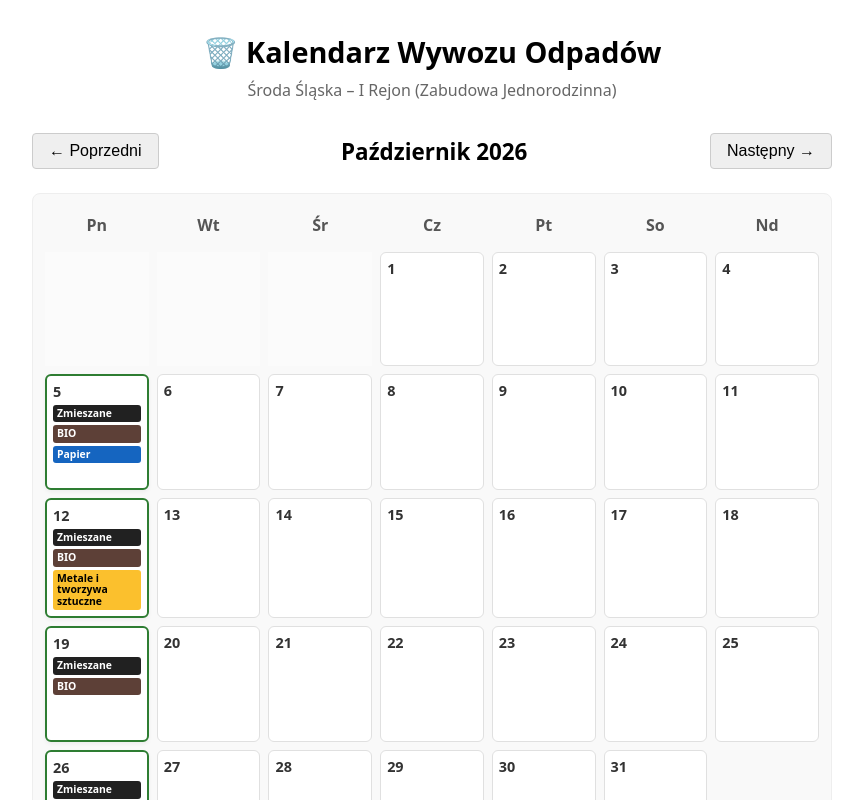
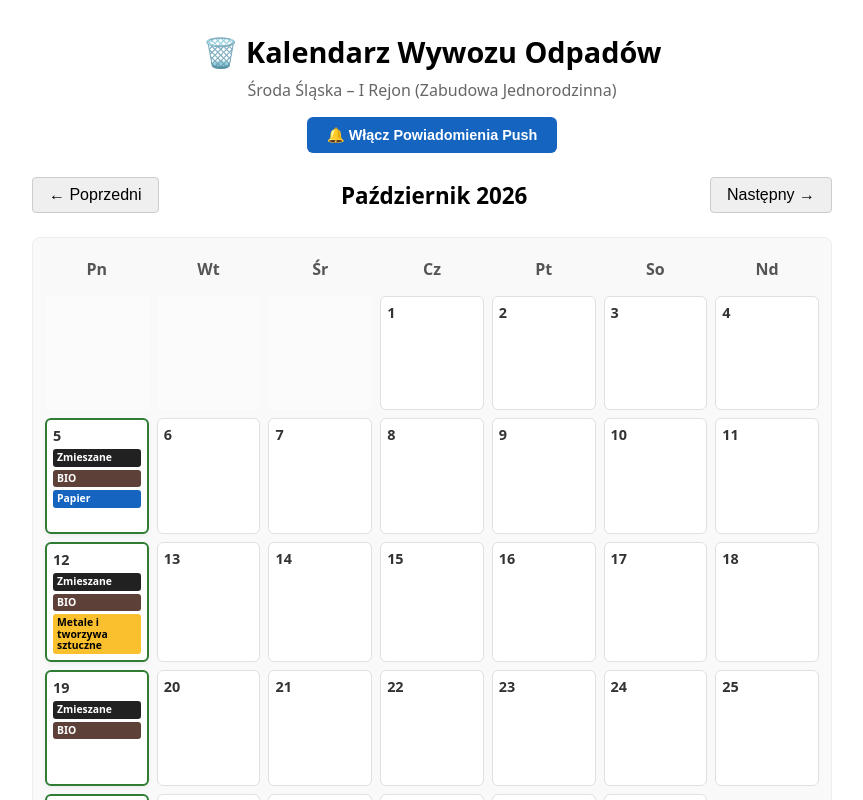
Before and after one commit to maciekptasior/trash_notifier, a Next.js app: page / in a window 1280 px wide. Shown: the top 800 px of the page, without its empty margins (208-1071 px from the left). Built offline with nearby package versions, Linux system fonts and the light colour scheme.

Commit message:
Add push notification subscription functionality

```diff
--- a/app/page.tsx
+++ b/app/page.tsx
@@ -38,6 +38,17 @@ const MONTH_NAMES = [
 
 const WEEKDAYS = ['Pn', 'Wt', 'Śr', 'Cz', 'Pt', 'So', 'Nd'];
 
+function urlBase64ToUint8Array(base64String: string) {
+  const padding = '='.repeat((4 - (base64String.length % 4)) % 4);
+  const base64 = (base64String + padding).replace(/-/g, '+').replace(/_/g, '/');
+  const rawData = window.atob(base64);
+  const outputArray = new Uint8Array(rawData.length);
+  for (let i = 0; i < rawData.length; ++i) {
+    outputArray[i] = rawData.charCodeAt(i);
+  }
+  return outputArray;
+}
+
 function getTagStyle(item: string) {
   const lower = item.toLowerCase();
 
@@ -65,6 +76,8 @@ function getTagStyle(item: string) {
 
 export default function CalendarPage() {
   const [currentDate, setCurrentDate] = useState(() => new Date(2026, 9, 1));
+  const [isSubscribed, setIsSubscribed] = useState(false);
+  const [loading, setLoading] = useState(false);
 
   const year = currentDate.getFullYear();
   const month = currentDate.getMonth();
@@ -81,11 +94,70 @@ export default function CalendarPage() {
     setCurrentDate(new Date(year, month + offset, 1));
   };
 
+  const subscribeToPush = async () => {
+    setLoading(true);
+    try {
+      if (!('serviceWorker' in navigator) || !('PushManager' in window)) {
+        alert('Przeglądarka nie wspiera powiadomień Push.');
+        return;
+      }
+
+      const registration = await navigator.serviceWorker.register('/sw.js');
+      await navigator.serviceWorker.ready;
+
+      const publicVapidKey = process.env.NEXT_PUBLIC_VAPID_PUBLIC_KEY;
+      if (!publicVapidKey) {
+        alert('Brak klucza VAPID w zmiennych środowiskowych.');
+        return;
+      }
+
+      const subscription = await registration.pushManager.subscribe({
+        userVisibleOnly: true,
+        applicationServerKey: urlBase64ToUint8Array(publicVapidKey),
+      });
+
+      await fetch('/api/subscribe', {
+        method: 'POST',
+        headers: { 'Content-Type': 'application/json' },
+        body: JSON.stringify(subscription),
+      });
+
+      setIsSubscribed(true);
+      alert('Pomyślnie włączono powiadomienia Push!');
+    } catch (error) {
+      console.error(error);
+      alert('Wystąpił błąd podczas włączania powiadomień.');
+    } finally {
+      setLoading(false);
+    }
+  };
+
   return (
     <div style={{ maxWidth: '800px', margin: '2rem auto', fontFamily: 'system-ui, sans-serif', padding: '0 1rem' }}>
-      <header style={{ textAlign: 'center', marginBottom: '2rem' }}>
+      <header style={{ textAlign: 'center', marginBottom: '1.5rem' }}>
         <h1 style={{ fontSize: '1.8rem', margin: '0 0 0.5rem 0' }}>🗑️ Kalendarz Wywozu Odpadów</h1>
-        <p style={{ color: '#666', margin: 0 }}>Środa Śląska – I Rejon (Zabudowa Jednorodzinna)</p>
+        <p style={{ color: '#666', margin: '0 0 1rem 0' }}>Środa Śląska – I Rejon (Zabudowa Jednorodzinna)</p>
+
+        <button
+          onClick={subscribeToPush}
+          disabled={isSubscribed || loading}
+          style={{
+            padding: '0.6rem 1.2rem',
+            fontSize: '0.9rem',
+            fontWeight: 'bold',
+            backgroundColor: isSubscribed ? '#2e7d32' : '#1565c0',
+            color: '#ffffff',
+            border: 'none',
+            borderRadius: '6px',
+            cursor: isSubscribed ? 'default' : 'pointer',
+            margin: '0 auto',
+            display: 'inline-flex',
+            alignItems: 'center',
+            gap: '8px'
+          }}
+        >
+          🔔 {isSubscribed ? 'Powiadomienia Push Aktywne' : 'Włącz Powiadomienia Push'}
+        </button>
       </header>
 
       <div style={{ display: 'flex', justifyContent: 'space-between', alignItems: 'center', marginBottom: '1.5rem' }}>
```
